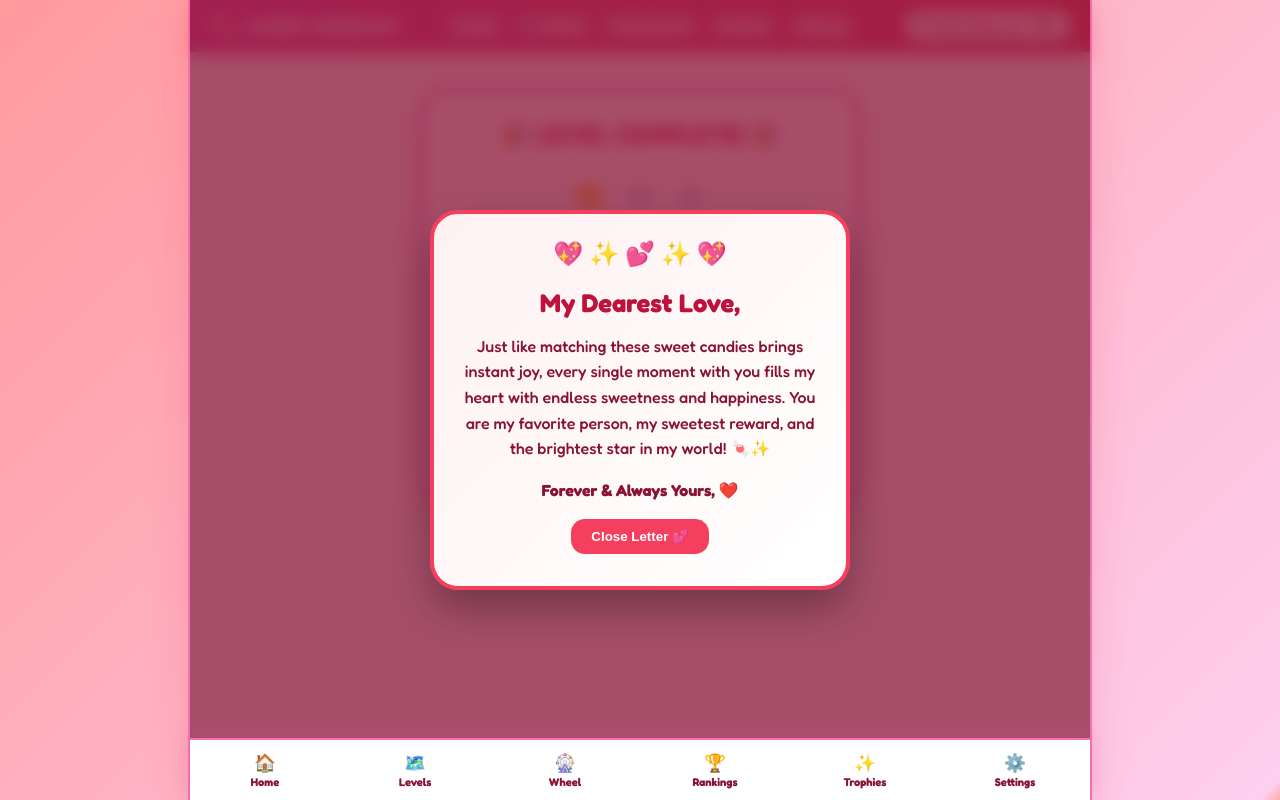
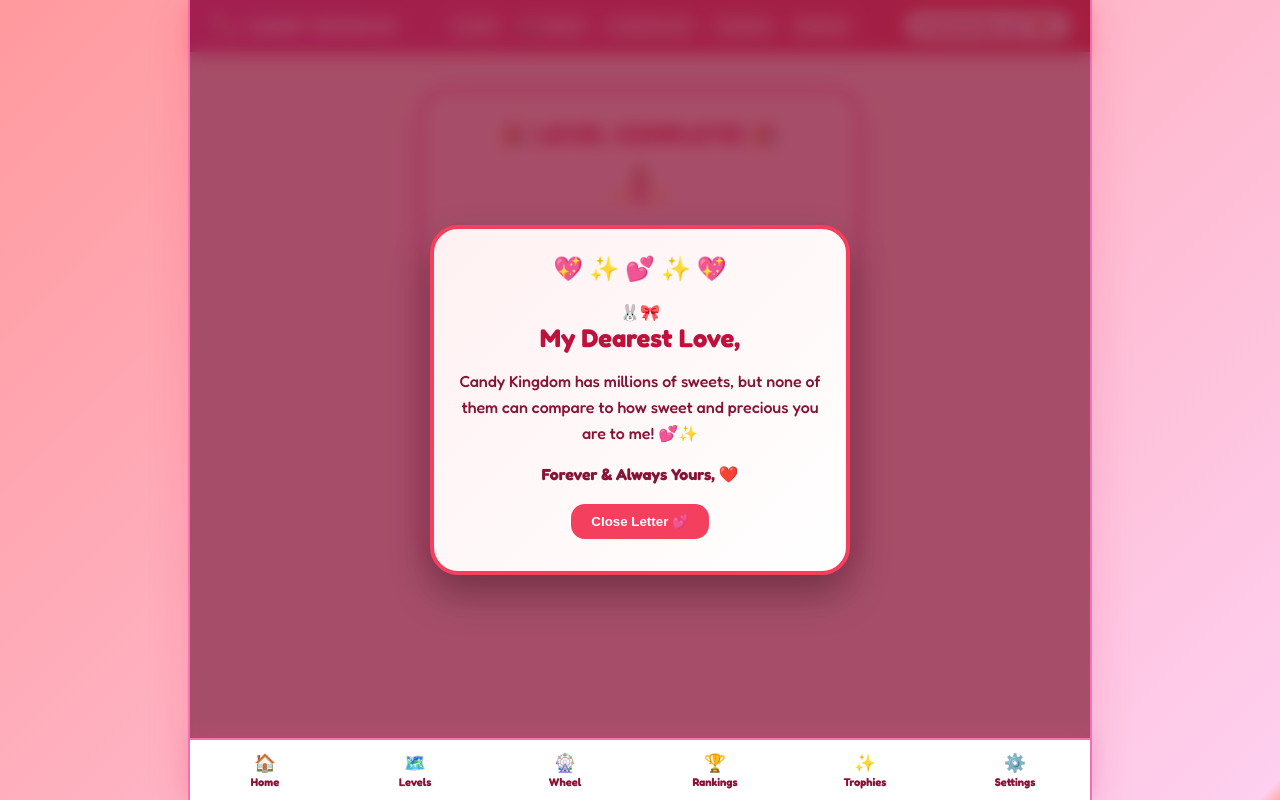
Before and after one commit to sagarprasad007/Candy-game, a SvelteKit app in the folder apps/game-app/: page /results/1 in a window 1280 px wide. Both pictures are taken after a click on the button "💌 Open Special Love Note For You! 💖". Built offline with nearby package versions, Linux system fonts and the light colour scheme.

Commit message:
fix feature 10

```diff
--- a/apps/game-app/src/routes/results/[levelId]/+page.svelte
+++ b/apps/game-app/src/routes/results/[levelId]/+page.svelte
@@ -10,6 +10,27 @@
   let stars = $derived(playerStore.progress.stars[levelId] || 1);
 
   let showLoveLetter = $state(false);
+
+  const loveNotes = [
+    "Just like matching these sweet candies brings instant joy, every single moment with you fills my heart with endless sweetness and happiness. You are my favorite person, my sweetest reward, and the brightest star in my world! 🍬✨",
+    "If love were candy, you'd be the rarest, sweetest gem in the entire universe. Every puzzle I solve is dedicated to your gorgeous smile! 💕",
+    "No matter how tricky the level gets, thinking of your sweet hug gives me all the moves I need! You make my world feel magical every single day! 🌸✨",
+    "You are the sugar to my tea, the sparkle in my eyes, and the sweetest victory of my life! Happy level clear, my princess! 👑💖",
+    "Candy Kingdom has millions of sweets, but none of them can compare to how sweet and precious you are to me! 💕✨",
+    "Winning this level was fun, but winning your heart is the greatest achievement of my lifetime! Forever yours! 💖",
+    "Sending you a warm bear hug and a thousand sweet kisses for clearing this level! Keep shining bright, my love! 🧸✨",
+    "You make every single day feel like a magical candy adventure filled with love, laughter, and happiness! 💕",
+    "Every sweet combo match is a reminder of how perfectly we match together. I love you more than all the candies in the world! 🍬❤️",
+    "My heart does a happy little dance every time I think of you! You are my sweetest treasure forever and always! 💃💖"
+  ];
+
+  let selectedNote = $state('');
+
+  $effect(() => {
+    if (isWon) {
+      selectedNote = loveNotes[Math.floor(Math.random() * loveNotes.length)];
+    }
+  });
 
   function handleNextLevel() {
     if (levelId < 6) {
@@ -35,6 +56,14 @@
     </div>
 
     {#if isWon}
+      <!-- Cute Animated Cartoon Mascot -->
+      <div class="cartoon-mascot-wrapper">
+        <div class="cartoon-character">
+          <div class="cute-bear">🧸</div>
+          <div class="sparkle-stars">✨💖✨</div>
+        </div>
+      </div>
+
       <div class="stars-row">
         <span class="star {stars >= 1 ? 'earned' : ''}">★</span>
         <span class="star {stars >= 2 ? 'earned' : ''}">★</span>
@@ -56,10 +85,10 @@
         <div class="love-letter-modal">
           <div class="letter-content">
             <div class="hearts-animation">💖 ✨ 💕 ✨ 💖</div>
+            <div class="cute-mascot-mini">🐰🎀</div>
             <h2>My Dearest Love,</h2>
             <p>
-              Just like matching these sweet candies brings instant joy, every single moment with you fills my heart with endless sweetness and happiness.
-              You are my favorite person, my sweetest reward, and the brightest star in my world! 🍬✨
+              {selectedNote}
             </p>
             <p class="signature">Forever & Always Yours, ❤️</p>
             <button class="close-letter-btn" onclick={() => showLoveLetter = false}>Close Letter 💕</button>
```
